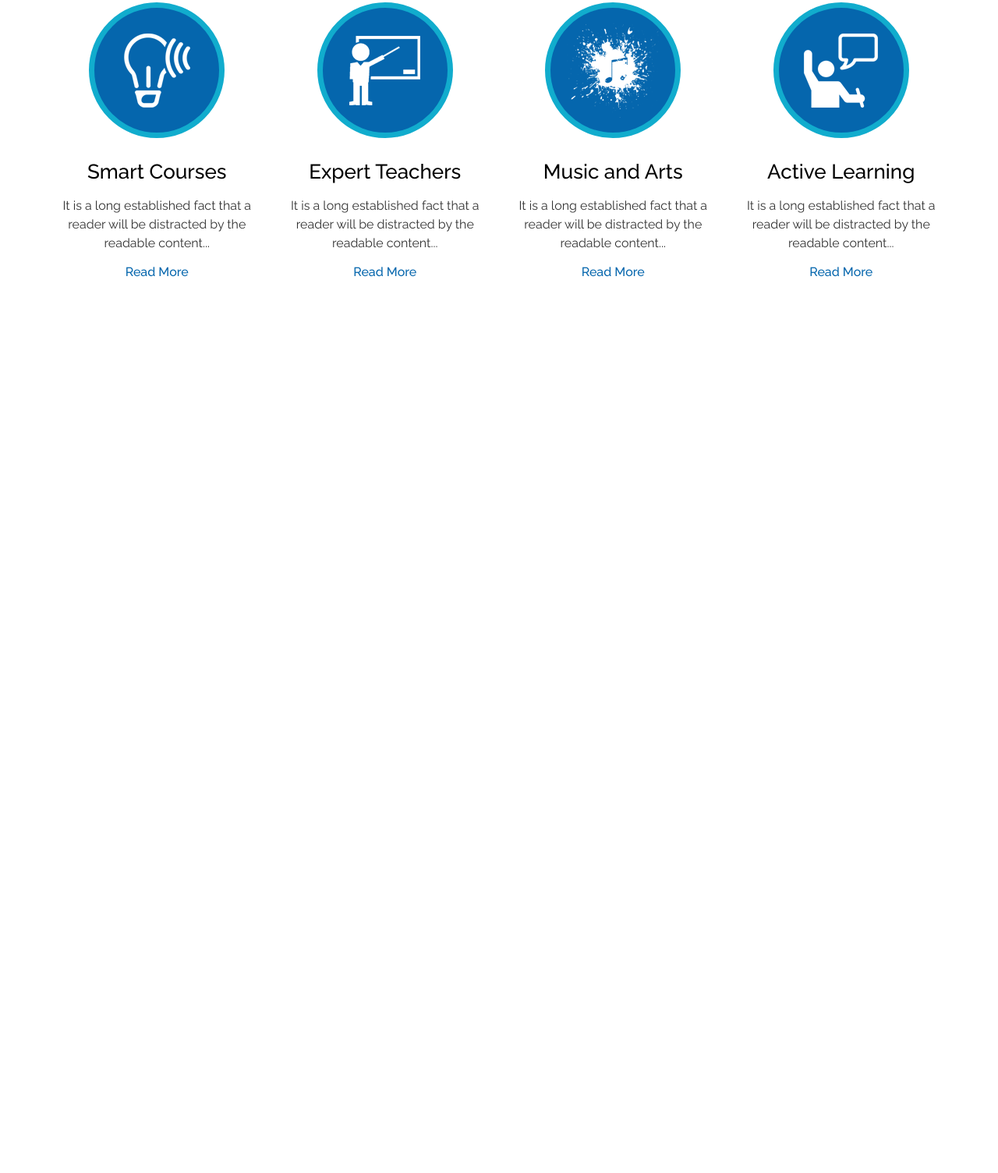
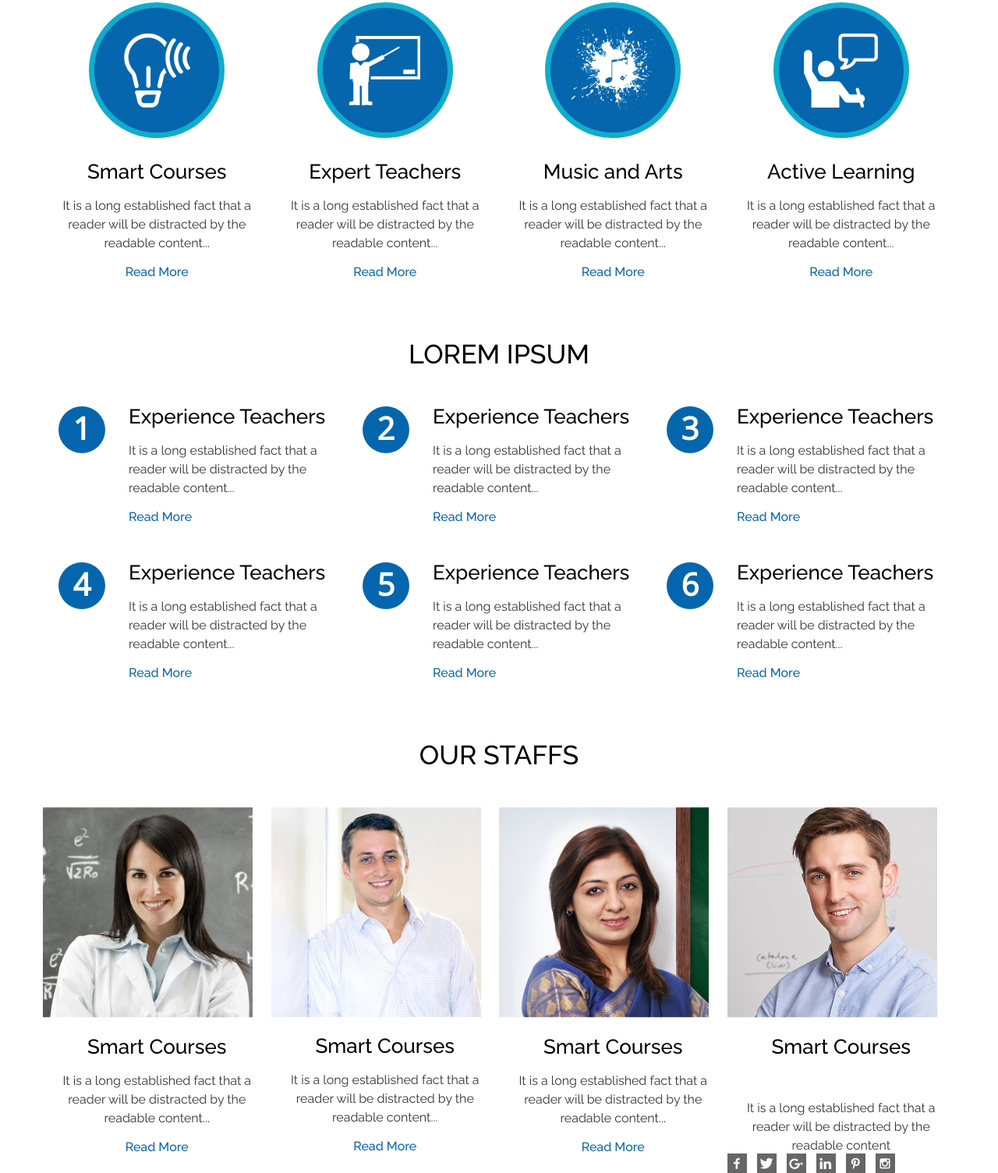
Before and after one commit to yuriygumeniuk/school, a plain HTML site: page index.html in a window 1280 px wide. Shown: the part 1620-3124 px from the top of the page at 78% size. Before the commit the page ends 1977 px from the top, so only its background shows below. Drawn offline with nearby package versions, Linux system fonts and the light colour scheme; files whose address does not match are found by name.

Commit message:
section experience

```diff
--- a/css/style.css
+++ b/css/style.css
@@ -127,7 +127,6 @@
 .header-logo {
 	height: 100%;
 	position: relative;
-	/*----view----*/
 }
 .logo-text {
 	font-family: "PEPSI";
@@ -253,7 +252,6 @@
 .fact-media {
 	position: relative;
 }
-.fact-media__item {}
 .fact-media__btn {
 	padding-top: 5px;
 	transform: translate(50%,-50%);
@@ -291,7 +289,7 @@
 	display: flex;
 	justify-content: space-between;
 }
-.block__title {
+.row__title {
 	text-align: center;
 	color: #000000;
 	font-family: 'Raleway', sans-serif;
@@ -307,7 +305,6 @@
 	overflow: hidden;
 	position: relative;
 }
-.grade__img {}
 .grade__text {
 	display: flex;
 	align-items: center;
@@ -325,8 +322,9 @@
 	text-transform: uppercase;
 }
 /*---------- section active ----------*/
-.active {}
-.block__title {}
+.active {
+	margin-bottom: 80px;
+}
 .active-block {
 	display: flex;
 	justify-content: space-between;
@@ -350,7 +348,7 @@
 	background-color: #0566ad;
 	margin-bottom: 30px;
 }
-.active-text {
+.block-text {
 	height: 150px;
 	overflow: hidden;
 	display: flex;
@@ -358,13 +356,14 @@
 	align-items: center;
 	justify-content: space-between;
 }
-.active__title {
+.block__title {
 	color: #000000;
 	font-family: 'Raleway', sans-serif;
 	font-size: 26px;
 	font-weight: 500;
 }
-.active__desc {
+.block__desc {
+	/*text-overflow: ellipsis;*/
 	max-height: 70px;
 	overflow: hidden;
 	color: #333333;
@@ -374,9 +373,86 @@
 	line-height: 24px;
 	text-align: center;
 }
-.active__link {
+.block__link {
 	color: #0566ad;
 	font-family: 'Raleway', sans-serif;
 	font-size: 16px;
 	font-weight: 500;
 }
+/*---------- section experience ----------*/
+.experience {
+	margin-bottom: 80px;
+}
+.experience-block {
+	width: 1170px;
+	height: 350px;
+	display: flex;
+	flex-wrap: wrap;
+	margin: 20px;
+	justify-content: space-between;
+	align-content: space-between;
+}
+.experience-item {
+	min-height: 130px;
+	display: flex;
+	width: 33.333%;
+	/*margin-bottom: 60px;*/
+}
+.experience-number-block {
+	margin-right: 30px;
+	border-radius: 50%;
+	width: 60px;
+	height: 60px;
+	background-color: #0566ad;
+	display: flex;
+	align-items: center;
+	justify-content: center;
+	/*----view----*/
+	color: #ffffff;
+	font-family: 'Open Sans', sans-serif;
+	font-size: 40px;
+	font-weight: 700;
+	padding-bottom: 5px;
+}
+.experience-item .block-text {
+	align-items: flex-start;
+	overflow: hidden;
+}
+.experience-item .block__desc {
+	text-align: left;
+	max-width: 245px;
+}
+/*---------- section staffs ----------*/
+.staffs {
+}
+.staffs-block {
+	display: flex;
+}
+.staffs-item {
+	width: 25%;
+}
+.staffs__img {
+	margin-bottom: 22px;
+}
+/*---------------*/
+.social-list {
+	display: flex;
+}
+.social__item {
+
+}
+.social__item:not(:last-child) {
+	margin-right: 13px;
+}
+.social__link {
+	display: flex;
+	align-items: center;
+	justify-content: center;
+	width: 25px;
+	height: 25px;
+	background-color: #666666;
+	/*----view----*/
+	font-family: 'icomoon';
+	color: #ffffff;
+	font-size: 100%;
+}
--- a/index.html
+++ b/index.html
@@ -89,6 +89,7 @@
 </header>
 
 <main class="main">
+
 <div class="contact-form"></div>
 <section class="slider wrapper">
 	<a href="#!" class="slider-arrow backward">
@@ -117,7 +118,7 @@
 </section>
 
 <section class="grade-level wrap">
-		<div class="block__title">By Grade Level</div>
+	<div class="row__title">By Grade Level</div>
 	<div class="grade-block">
 		<!-- 1 -->
 		<div class="grade-item">
@@ -138,51 +139,170 @@
 </section>
 
 <section class="active wrap">
-		<div class="block__title">Lorem Ipsum</div>
+	<div class="row__title">Lorem Ipsum</div>
 	<div class="active-block">
 		<!-- 1 -->
 		<div class="active-item">
 			<div class="active__img"><img src="img/active-01.png" alt=""></div>
-				<div class="active-text">
-					<div class="active__title">Smart Courses</div>
-					<div class="active__desc">It is a long established fact that a reader will be distracted by the readable content...</div>
-					<a href="#!" class="active__link">Read More</a>
+			<div class="block-text">
+				<div class="block__title">Smart Courses</div>
+				<div class="block__desc">It is a long established fact that a reader will be distracted by the readable content...</div>
+				<a href="#!" class="block__link">Read More</a>
 			</div>
 		</div>
 		<!-- 2 -->
 		<div class="active-item">
 			<div class="active__img"><img src="img/active-02.png" alt=""></div>
-				<div class="active-text">
-					<div class="active__title">Expert Teachers</div>
-					<div class="active__desc">It is a long established fact that a reader will be distracted by the readable content...</div>
-					<a href="#!" class="active__link">Read More</a>
+			<div class="block-text">
+				<div class="block__title">Expert Teachers</div>
+				<div class="block__desc">It is a long established fact that a reader will be distracted by the readable content...</div>
+				<a href="#!" class="block__link">Read More</a>
 			</div>
 		</div>
 		<!-- 3 -->
 		<div class="active-item">
 			<div class="active__img"><img src="img/active-03.png" alt=""></div>
-				<div class="active-text">
-					<div class="active__title">Music and Arts</div>
-					<div class="active__desc">It is a long established fact that a reader will be distracted by the readable content...</div>
-					<a href="#!" class="active__link">Read More</a>
+			<div class="block-text">
+				<div class="block__title">Music and Arts</div>
+				<div class="block__desc">It is a long established fact that a reader will be distracted by the readable content...</div>
+				<a href="#!" class="block__link">Read More</a>
 			</div>
 		</div>
 		<!-- 4 -->
 		<div class="active-item">
 			<div class="active__img"><img src="img/active-04.png" alt=""></div>
-				<div class="active-text">
-					<div class="active__title">Active Learning</div>
-					<div class="active__desc">It is a long established fact that a reader will be distracted by the readable content...</div>
-					<a href="#!" class="active__link">Read More</a>
+			<div class="block-text">
+				<div class="block__title">Active Learning</div>
+				<div class="block__desc">It is a long established fact that a reader will be distracted by the readable content...</div>
+				<a href="#!" class="block__link">Read More</a>
 			</div>
 		</div>
 	</div>
 </section>
 
-	<section class="experience">
+<section class="experience wrap">
+	<div class="row__title">Lorem Ipsum</div>
+	<div class="experience-block">
+		<!-- 1 -->
+		<div class="experience-item">
+			<div class="experience-number-block">
+				<span>1</span>
+			</div>
+			<div class="block-text">
+				<div class="block__title">Experience Teachers</div>
+				<div class="block__desc">It is a long established fact that a reader will be distracted by the readable content...</div>
+				<a href="#!" class="block__link">Read More</a>
+			</div>
+		</div>
+		<!-- 2 -->
+		<div class="experience-item">
+			<div class="experience-number-block">
+				<span>2</span>
+			</div>
+			<div class="block-text">
+				<div class="block__title">Experience Teachers</div>
+				<div class="block__desc">It is a long established fact that a reader will be distracted by the readable content...</div>
+				<a href="#!" class="block__link">Read More</a>
+			</div>
+		</div>
+		<!-- 3 -->
+		<div class="experience-item">
+			<div class="experience-number-block">
+				<span>3</span>
+			</div>
+			<div class="block-text">
+				<div class="block__title">Experience Teachers</div>
+				<div class="block__desc">It is a long established fact that a reader will be distracted by the readable content...</div>
+				<a href="#!" class="block__link">Read More</a>
+			</div>
+		</div>
+		<!-- 4 -->
+		<div class="experience-item">
+			<div class="experience-number-block">
+				<span>4</span>
+			</div>
+			<div class="block-text">
+				<div class="block__title">Experience Teachers</div>
+				<div class="block__desc">It is a long established fact that a reader will be distracted by the readable content...</div>
+				<a href="#!" class="block__link">Read More</a>
+			</div>
+		</div>
+		<!-- 5 -->
+		<div class="experience-item">
+			<div class="experience-number-block">
+				<span>5</span>
+			</div>
+			<div class="block-text">
+				<div class="block__title">Experience Teachers</div>
+				<div class="block__desc">It is a long established fact that a reader will be distracted by the readable content...</div>
+				<a href="#!" class="block__link">Read More</a>
+			</div>
+		</div>
+		<!-- 6 -->
+		<div class="experience-item">
+			<div class="experience-number-block">
+				<span>6</span>
+			</div>
+			<div class="block-text">
+				<div class="block__title">Experience Teachers</div>
+				<div class="block__desc">It is a long established fact that a reader will be distracted by the readable content...</div>
+				<a href="#!" class="block__link">Read More</a>
+			</div>
+		</div>
+	</div>
+</section>
 
+<section class="staffs wrap">
+	<div class="row__title">our staffs</div>
+	<div class="staffs-block">
+		<!-- 1 -->
+		<div class="staffs-item">
+			<div class="staffs__img"><img src="img/staff-01.jpg" alt=""></div>
+			<div class="block-text">
+				<div class="block__title">Smart Courses</div>
+				<div class="block__desc">It is a long established fact that a reader will be distracted by the readable content...</div>
+				<a href="#!" class="block__link">Read More</a>
+			</div>
+		</div>
+		<!-- 2 -->
+		<div class="staffs-item">
+			<div class="staffs__img"><img src="img/staff-02.jpg" alt=""></div>
+			<div class="block-text">
+				<div class="block__title">Smart Courses</div>
+				<div class="block__desc">It is a long established fact that a reader will be distracted by the readable content...</div>
+				<a href="#!" class="block__link">Read More</a>
+			</div>
+		</div>
+		<!-- 3 -->
+		<div class="staffs-item">
+			<div class="staffs__img"><img src="img/staff-03.jpg" alt=""></div>
+			<div class="block-text">
+				<div class="block__title">Smart Courses</div>
+				<div class="block__desc">It is a long established fact that a reader will be distracted by the readable content...</div>
+				<a href="#!" class="block__link">Read More</a>
+			</div>
+		</div>
+		<!-- 4 -->
+		<div class="staffs-item">
+			<div class="staffs__img"><img src="img/staff-04.jpg" alt=""></div>
+			<div class="block-text">
+				<div class="block__title">Smart Courses</div>
+				<div class="block__desc">It is a long established fact that a 	reader will be distracted by the readable content
+				</div>
+			</div>
+			<ul class="social-list">
+				<li class="social__item"><a href="#!" class="social__link">&#xe906;</a></li>
+				<li class="social__item"><a href="#!" class="social__link">&#xe905;</a></li>
+				<li class="social__item"><a href="#!" class="social__link">&#xe904;</a></li>
+				<li class="social__item"><a href="#!" class="social__link">&#xe903;</a></li>
+				<li class="social__item"><a href="#!" class="social__link">&#xe902;</a></li>
+				<li class="social__item"><a href="#!" class="social__link">&#xe901;</a></li>
+			</ul>
+		</div>
+	</div>
 </section>
-	<section class="staffs"></section>
+
+
 	<section class="events"></section>
 	<section class="toppers"></section>
 </main>
```
Also changed, not shown: img/staff-01.jpg (added), img/staff-02.jpg (added), img/staff-03.jpg (added), img/staff-04.jpg (added). Lines whose indentation alone changed are shown as unchanged.
